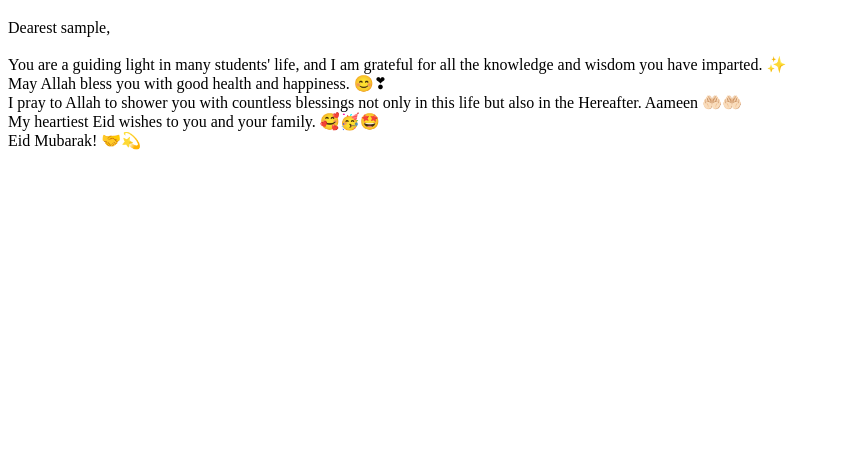
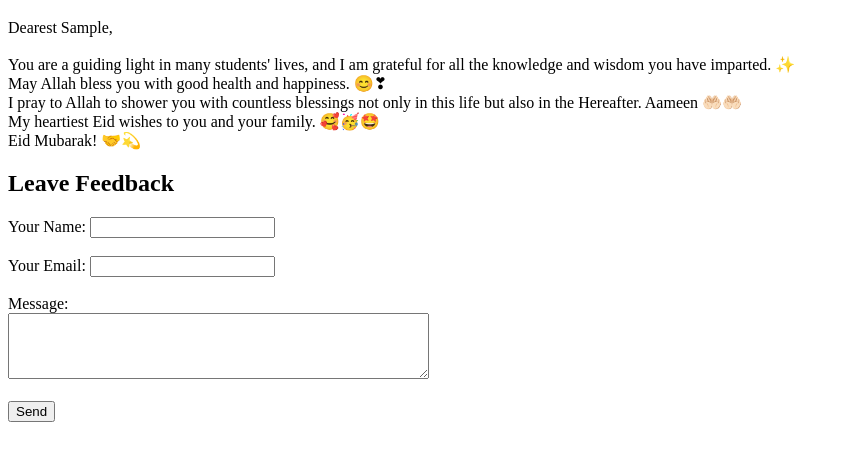
Before and after one commit to BinthNizar/Eid-wishes-2024, a plain HTML site: page index.html in a window 1280 px wide. Both pictures are taken after typing "Sample" into the empty fields and a click on the button "Submit". Shown: the part 61-522 px from the top of the page, without its empty margins (0-847 px from the left). Drawn offline with Linux system fonts and the light colour scheme.

Commit message:
Update index.html

```diff
--- a/index.html
+++ b/index.html
@@ -10,47 +10,42 @@
 <h1>Eid Mubarak!</h1>
 
 <div id="nameInput">
-    <label for="userName">Enter your name:</label>
+    <label for="userName">If you'd like to leave a message for your student, type here [Your Name]:</label>
     <input type="text" id="userName" name="userName">
     <button onclick="displayEidWish()">Submit</button>
 </div>
 
 <p id="eidWish" style="display: none;"></p>
 
+<form id="feedbackForm" action="send_feedback.php" method="post" style="display: none;">
+    <h2>Leave Feedback</h2>
+    <label for="name">Your Name:</label>
+    <input type="text" id="name" name="name" required><br><br>
+    <label for="email">Your Email:</label>
+    <input type="email" id="email" name="email"><br><br>
+    <label for="message">Message:</label><br>
+    <textarea id="message" name="message" rows="4" cols="50" required></textarea><br><br>
+    <button type="submit">Send</button>
+</form>
+
+<p id="thankYouMessage" style="display: none;">Thank you for your feedback!</p>
+
 <script>
 function displayEidWish() {
-    var userName = document.getElementById("userName").value.toLowerCase();
+    var userName = document.getElementById("userName").value;
     var eidWish = document.getElementById("eidWish");
     var nameInput = document.getElementById("nameInput");
 
-    var validNames = ["inshaf", "hasan", "hussein"];
-    var isSir = false;
-
     if (userName !== "") {
-        for (var i = 0; i < validNames.length; i++) {
-            if (userName === validNames[i]) {
-                userName += " Sir";
-                isSir = true;
-                break;
-            }
-        }
         nameInput.style.display = "none";
         eidWish.style.display = "block";
-        if (isSir) {
         eidWish.innerHTML = "Dearest " + userName + ",<br><br>" +
             "You are a guiding light in many students' lives, and I am grateful for all the knowledge and wisdom you have imparted. ✨<br>" +
             "May Allah bless you with good health and happiness. 😊❣<br>" +
             "I pray to Allah to shower you with countless blessings not only in this life but also in the Hereafter. Aameen 🤲🏻🤲🏻<br>" +
             "My heartiest Eid wishes to you and your family. 🥰🥳🤩<br>" +
             "Eid Mubarak! 🤝💫";
-        } else {
-            eidWish.innerHTML = "Dearest " + userName + ",<br><br>" +
-                "You are a guiding light in many students' life, and I am grateful for all the knowledge and wisdom you have imparted. ✨<br>" +
-                "May Allah bless you with good health and happiness. 😊❣<br>" +
-                "I pray to Allah to shower you with countless blessings not only in this life but also in the Hereafter. Aameen 🤲🏻🤲🏻<br>" +
-                "My heartiest Eid wishes to you and your family. 🥰🥳🤩<br>" +
-                "Eid Mubarak! 🤝💫";
-        }
+        document.getElementById("feedbackForm").style.display = "block";
     } else {
         alert("Please enter your name!");
     }
```
Lines whose indentation alone changed are shown as unchanged.
